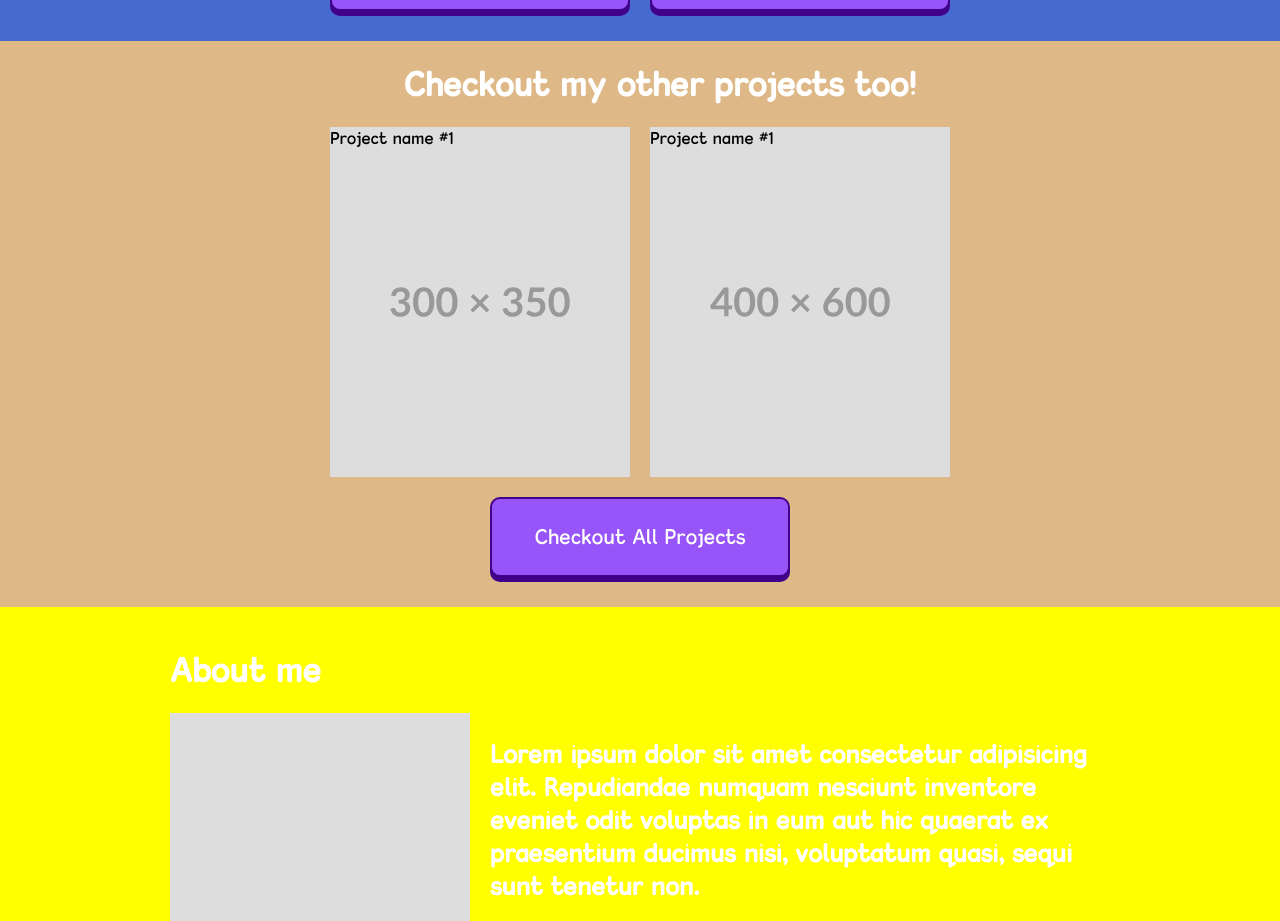
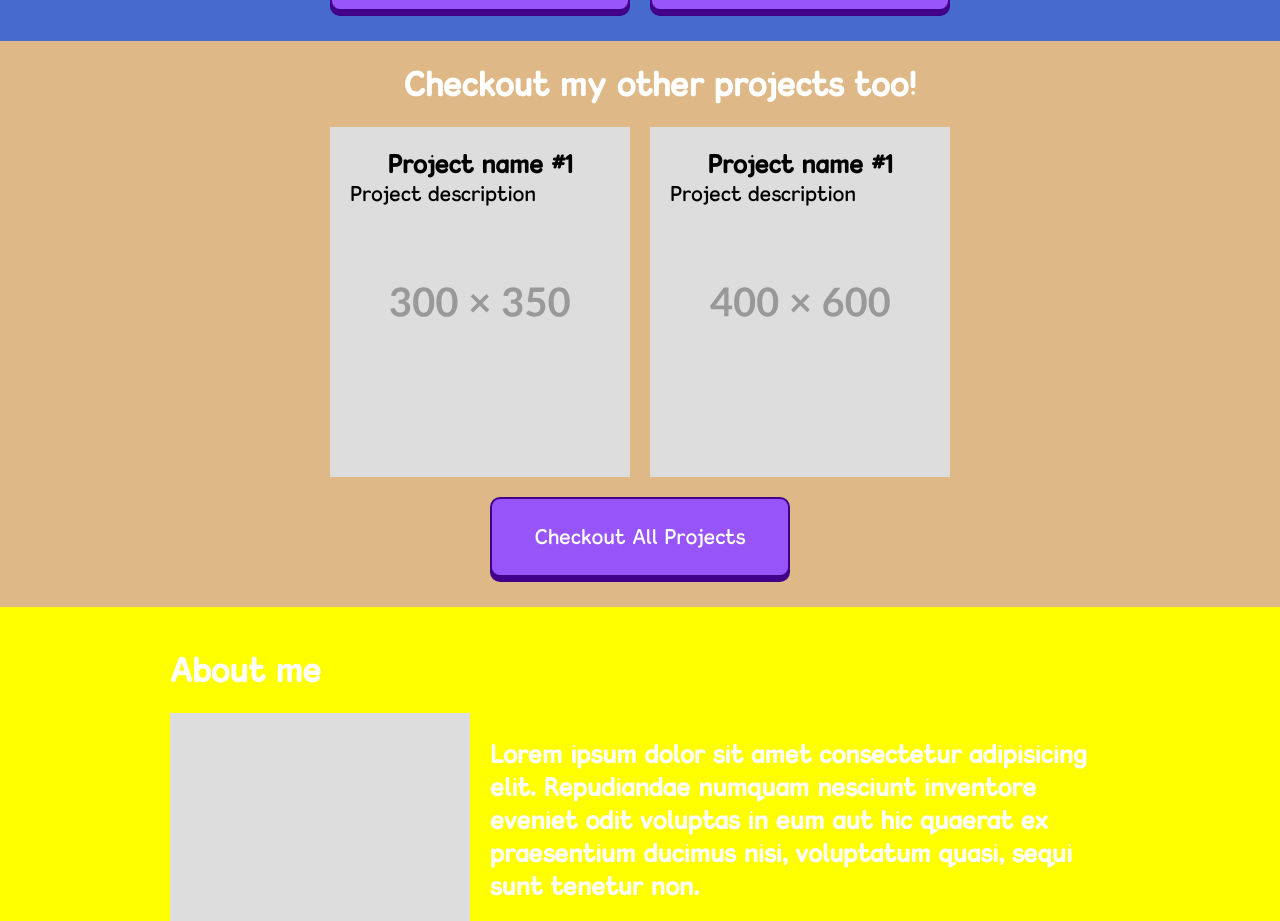
Before and after one commit to MrAngalo/Portfolio-Website, an Angular app: page /home in a window 1280 px wide. Shown: the part 955-1876 px from the top of the page. Built offline with nearby package versions, Linux system fonts and the light colour scheme.

Commit message:
added card styling

```diff
--- a/src/app/homepage/homepage.component.html
+++ b/src/app/homepage/homepage.component.html
@@ -27,7 +27,12 @@
                     class="card"
                     [style.background-image]="'url(\'' + card.image + '\')'"
                 >
-                    {{ card.title }}
+                    <div class="card-content">
+                        <div class="card-title">{{ card.title }}</div>
+                        <div class="card-description">
+                            {{ card.description }}
+                        </div>
+                    </div>
                 </div>
             }
         </div>
--- a/src/app/homepage/homepage.component.scss
+++ b/src/app/homepage/homepage.component.scss
@@ -61,6 +61,25 @@
                 background: white;
                 background-size: cover;
                 background-position: center;
+                padding: 20px;
+                box-sizing: border-box;
+
+                > .card-content {
+                    width: 100%;
+                    height: 100%;
+                    overflow: hidden;
+                    opacity: 1;
+
+                    > .card-title {
+                        text-align: center;
+                        font-size: 24px;
+                        font-weight: bold;
+                    }
+
+                    > .card-description {
+                        font-size: 20px;
+                    }
+                }
             }
         }
 
```
